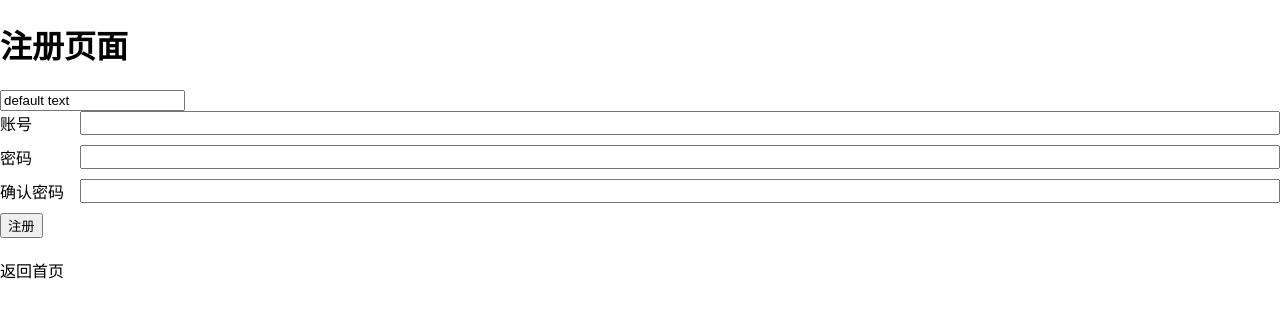
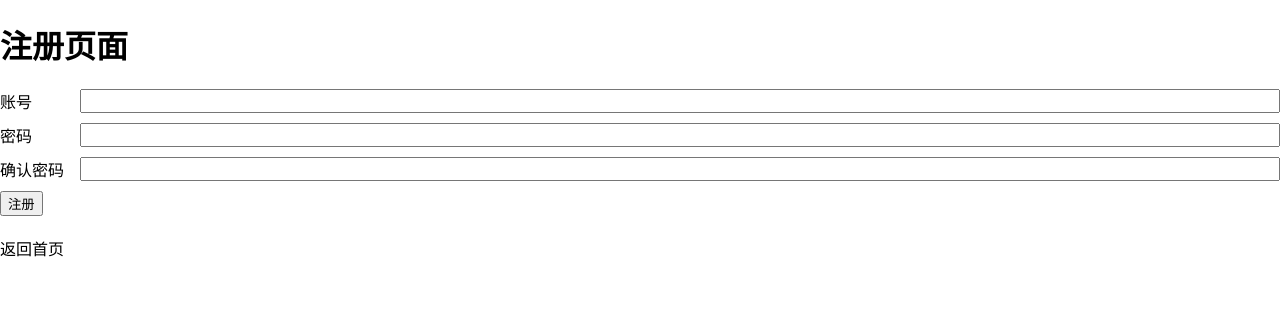
Before and after one commit to C-Schafe/nextjs-blog, a Next.js app: page /signUp in a window 1280 px wide. Shown: the top 318 px of the page. Built offline with nearby package versions, Linux system fonts and the light colour scheme.

Commit message:
调整注册页面样式

```diff
--- a/pages/signUp.tsx
+++ b/pages/signUp.tsx
@@ -48,7 +48,6 @@ const SignUpPage: NextPage<Props> = (props) => {
   return (
     <div>
       <h1>注册页面</h1>
-      <input type="text" defaultValue={'default text'} />
       {form}
       <br />
       <Link href="/">
```
